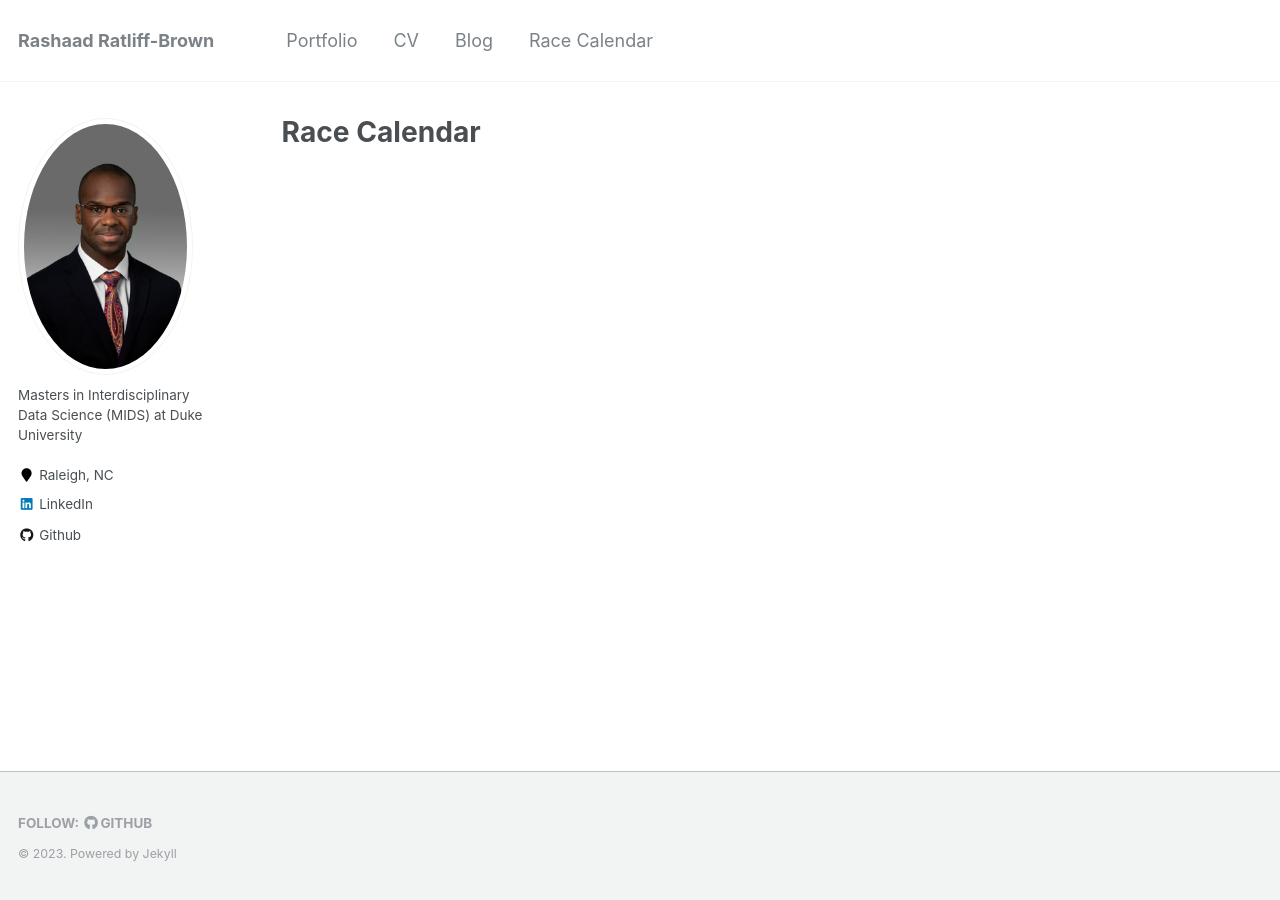
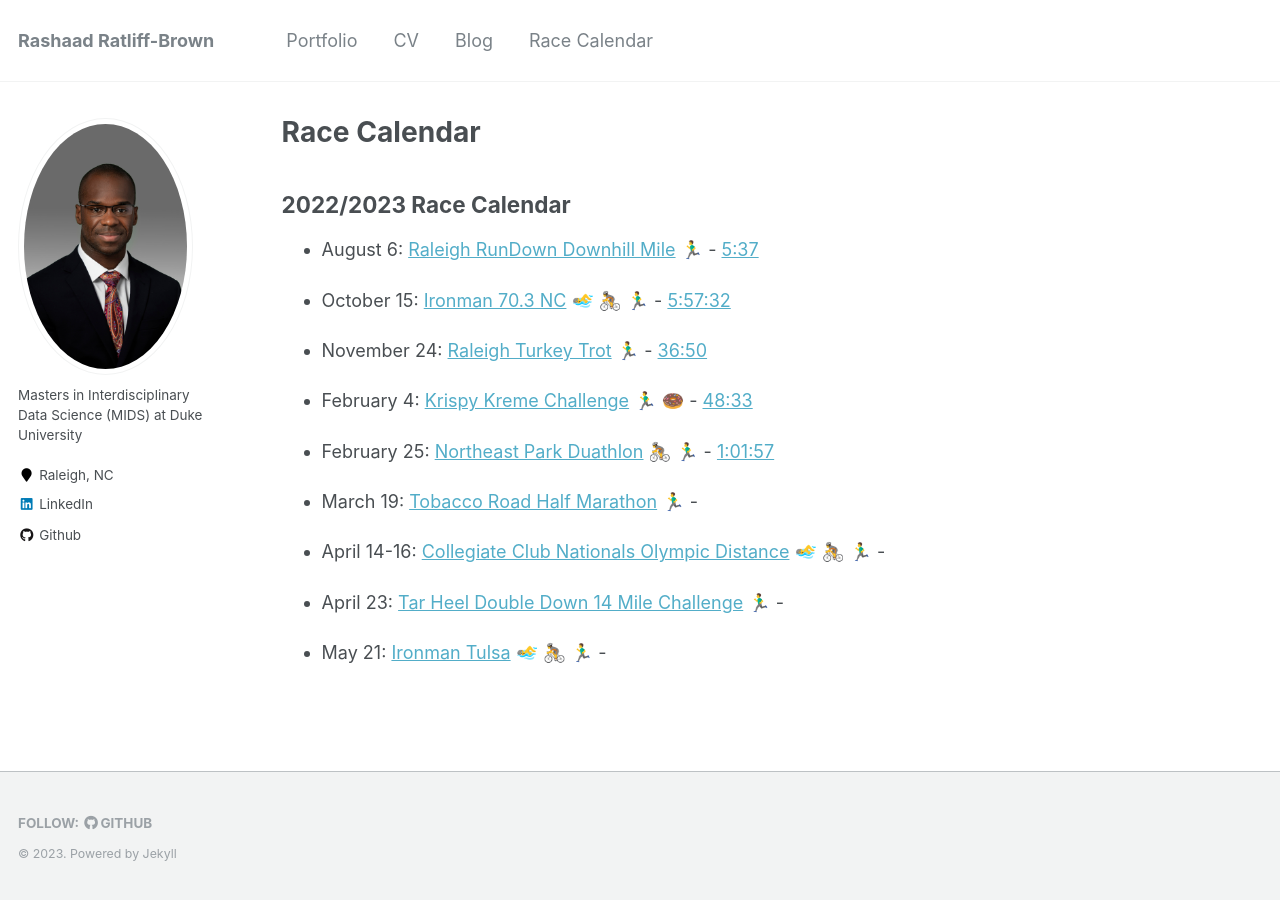
Before and after one commit to caratliff/caratliff.github.io, a Jekyll site: the page built from _pages/race-calendar.md, in a window 1280 px wide. Built offline with Jekyll 4.4.1, drawn with Linux system fonts in a browser that asks for light colours; emoji names are drawn with the system emoji font.

Commit message:
Update race-calendar.md

```diff
--- a/_pages/race-calendar.md
+++ b/_pages/race-calendar.md
@@ -3,5 +3,35 @@ layout: archive
 title: "Race Calendar"
 permalink: /race-calendar/
 redirect_from:
-  - /resume
+  - /race-calendar
 ---
+
+## 2022/2023 Race Calendar
+
+- August 6: [Raleigh RunDown Downhill Mile](https://runsignup.com/Race/Results/116189#resultSetId-266098;perpage:5000) :running_man: - [5:37](https://runsignup.com/Race/Results/116189#resultSetId-331659;perpage:100)
+
+- October 15: [Ironman 70.3 NC](https://www.ironman.com/im703-north-carolina?_ga=2.262261516.1463858545.1659123373-1026453001.1656093606) :swimming_man: :bicyclist: :running_man: - [5:57:32](https://www.ironman.com/im703-north-carolina-results)
+
+- November 24: [Raleigh Turkey Trot](https://ridgewoodturkeytrot.itsyourrace.com/event.aspx?id=4847) 🏃‍♂️ - [36:50](https://ridgewoodturkeytrot.itsyourrace.com/Results.aspx?id=4847&y=&eid=&srch=Rashaad%20&g=&amin=&amax=)
+
+- February 4: [Krispy Kreme Challenge](https://krispykremechallenge.com) 🏃‍♂️ :doughnut: - [48:33](https://www.itsyourrace.com/results.aspx?id=89&y=&eid=&srch=rashaad&g=&amin=&amax=)
+
+- February 25: [Northeast Park Duathlon](https://runsignup.com/Race/NC/Gibsonville/NEParkDuathlon) :bicyclist: :running_man: - [1:01:57](https://www.trisignup.com/Race/Results/26521/IndividualResult/GfbP?resultSetId=367212#U51753724)
+
+- March 19: [Tobacco Road Half Marathon](https://tobaccoroadmarathon.com/details) 🏃‍♂️ -
+
+<!--- Gran Fondo Florida:  March 19, 2023-->
+
+<!--- Tour of Georgia Grand Fondo:  April 16, 2023-->
+
+- April 14-16: [Collegiate Club Nationals Olympic Distance](https://www.usatrichamps.com) :swimming_man: :bicyclist: :running_man: -
+
+- April 23: [Tar Heel Double Down 14 Mile Challenge](https://capstoneraces.com/tar-heel-10-miler/results-and-photos/) :running_man: -
+
+- May 21: [Ironman Tulsa](https://www.ironman.com/im-tulsa?_ga=2.227648670.2089883783.1660093427-1319460127.1659293292) :swimming_man: :bicyclist: :running_man: -
+
+<!--- Gran Fondo Asheville: July 16, 2023-->
+
+<!--- Boone Gran Fondo: August 6, 2023-->
+
+<!--- Gran Fondo Maryland (National Championships): September 17, 2023-->
```
